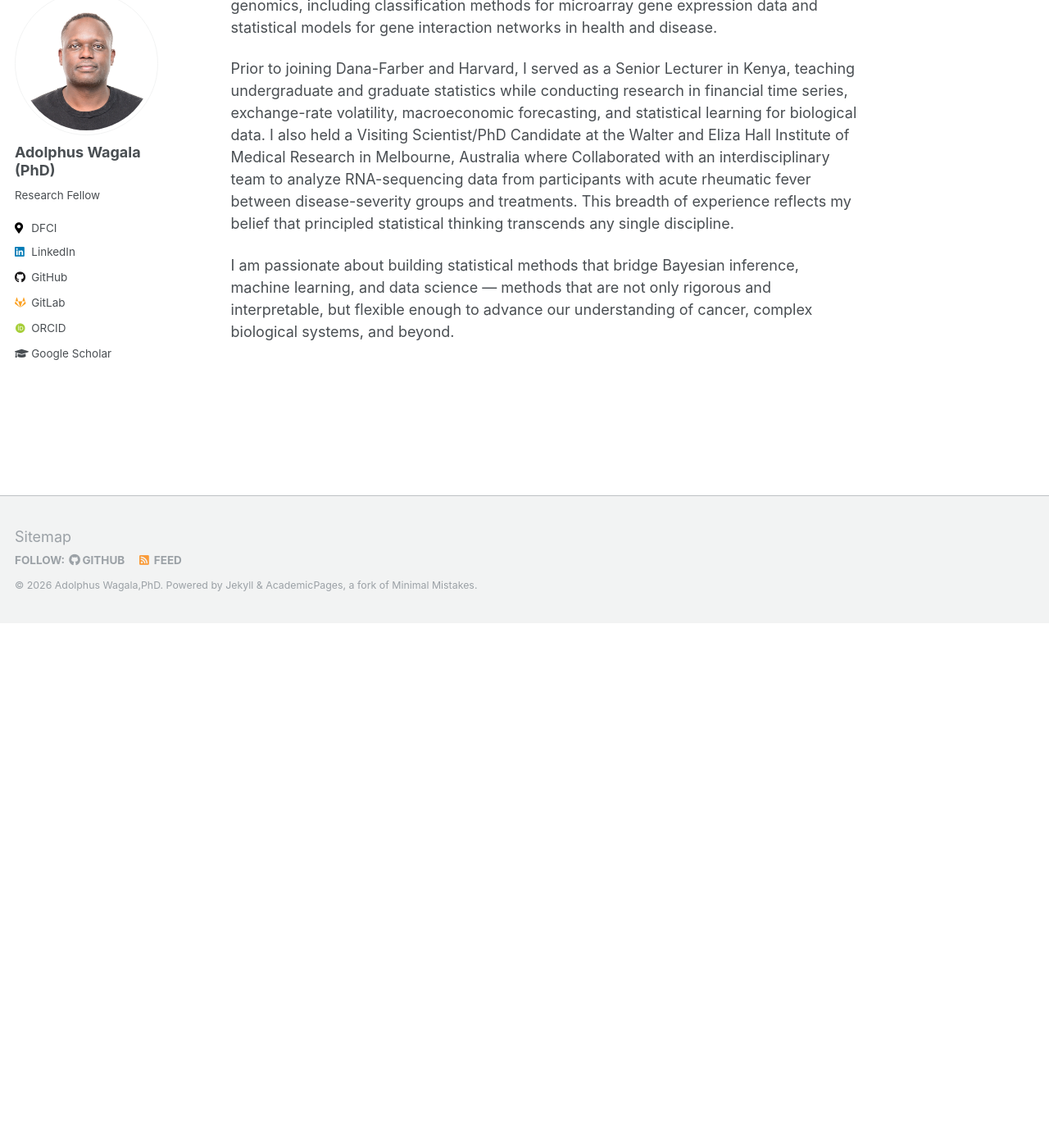
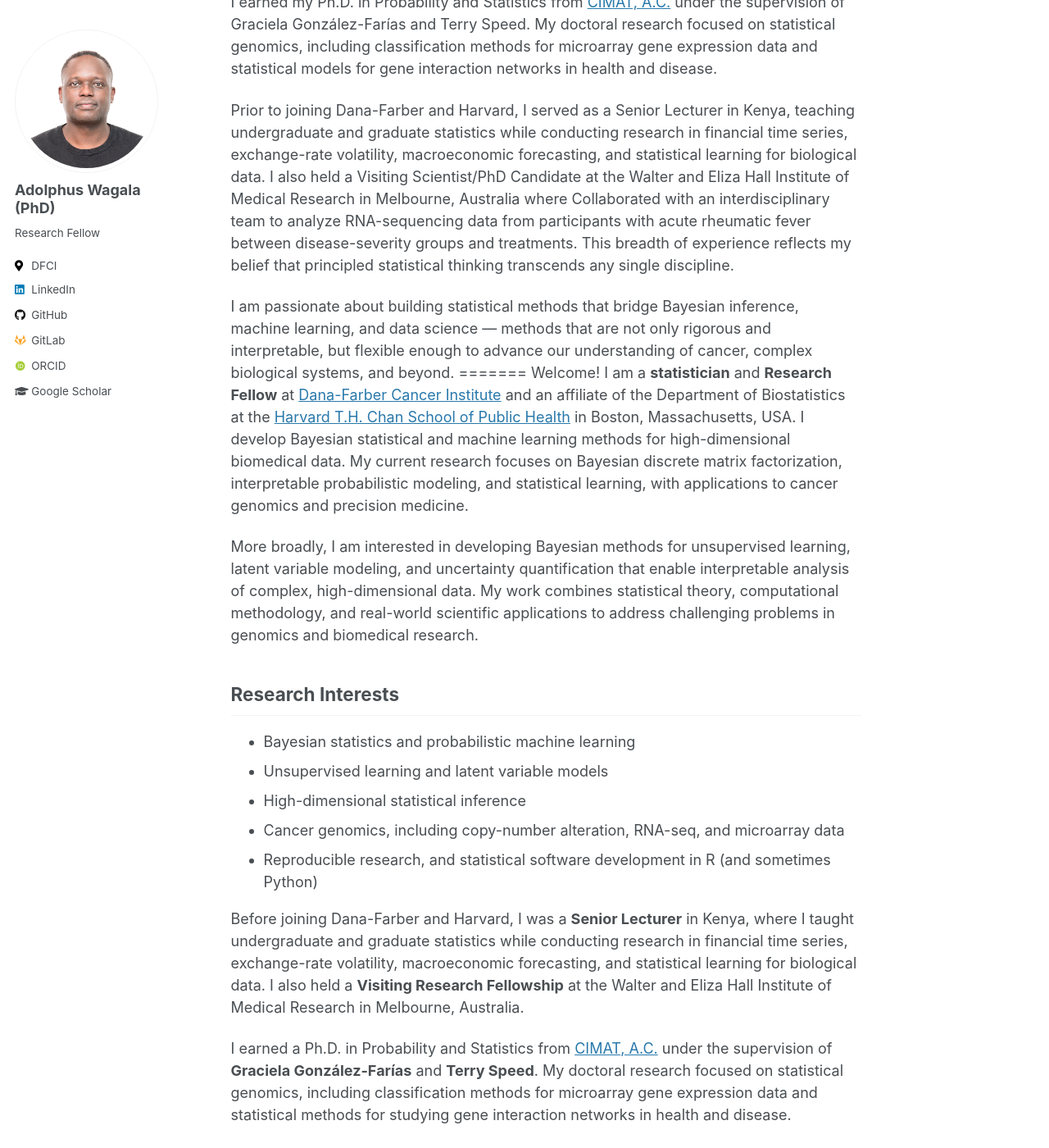
Before and after one commit to wagala/wagala.github.io, a Jekyll site: the page built from _pages/about.md, in a window 1280 px wide and 1400 px high, scrolled down 640 px. Shown: the whole window at 82% size. Built offline with Jekyll 4.4.1, drawn with Linux system fonts in a browser that asks for light colours; some web fonts are replaced; some of the changed text lies outside the part shown.

Commit message:
Update About page

```diff
--- a/_pages/about.md
+++ b/_pages/about.md
@@ -47,3 +48,25 @@ I am passionate about building statistical methods that bridge Bayesian
 inference, machine learning, and data science — methods that are not only
 rigorous and interpretable, but flexible enough to advance our understanding
 of cancer, complex biological systems, and beyond.
+=======
+Welcome! I am a **statistician** and **Research Fellow** at [Dana-Farber Cancer Institute](https://www.dana-farber.org/) and an affiliate of the Department of Biostatistics at the [Harvard T.H. Chan School of Public Health](https://hsph.harvard.edu) in Boston, Massachusetts, USA. I develop Bayesian statistical and machine learning methods for high-dimensional biomedical data. My current research focuses on Bayesian discrete matrix factorization, interpretable probabilistic modeling, and statistical learning, with applications to cancer genomics and precision medicine.
+
+More broadly, I am interested in developing Bayesian methods for unsupervised learning, latent variable modeling, and uncertainty quantification that enable interpretable analysis of complex, high-dimensional data. My work combines statistical theory, computational methodology, and real-world scientific applications to address challenging problems in genomics and biomedical research.
+
+## Research Interests
+
+- Bayesian statistics and probabilistic machine learning
+- Unsupervised learning and latent variable models
+- High-dimensional statistical inference
+- Cancer genomics, including copy-number alteration, RNA-seq, and microarray data
+- Reproducible research, and statistical software development in R (and sometimes Python)
+
+Before joining Dana-Farber and Harvard, I was a **Senior Lecturer** in Kenya, where I taught undergraduate and graduate statistics while conducting research in financial time series, exchange-rate volatility, macroeconomic forecasting, and statistical learning for biological data. I also held a **Visiting Research Fellowship** at the Walter and Eliza Hall Institute of Medical Research in Melbourne, Australia.
+
+I earned a Ph.D. in Probability and Statistics from [CIMAT, A.C.](https://www.cimat.mx/) under the supervision of **Graciela González-Farías** and **Terry Speed**. My doctoral research focused on statistical genomics, including classification methods for microarray gene expression data and statistical methods for studying gene interaction networks in health and disease.
+
+I am passionate about developing rigorous and interpretable statistical methods that bridge Bayesian statistics, machine learning, and data science to advance our understanding of cancer and other complex biological systems.
+
+
+
+>>>>>>> 1786d42 (Update About page)
```
Also changed, not shown: other parts of _pages/about.md (+1 -0 lines).
